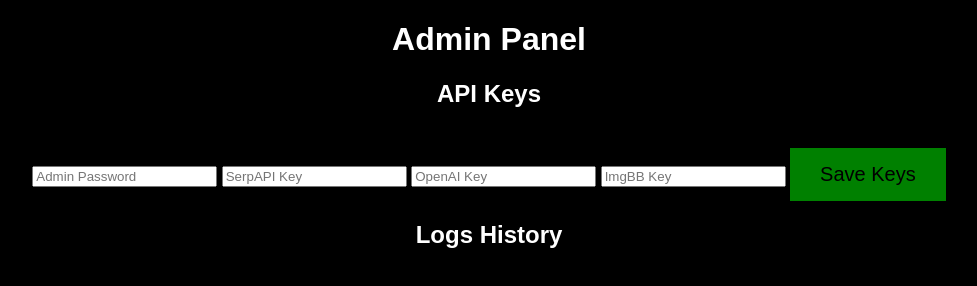
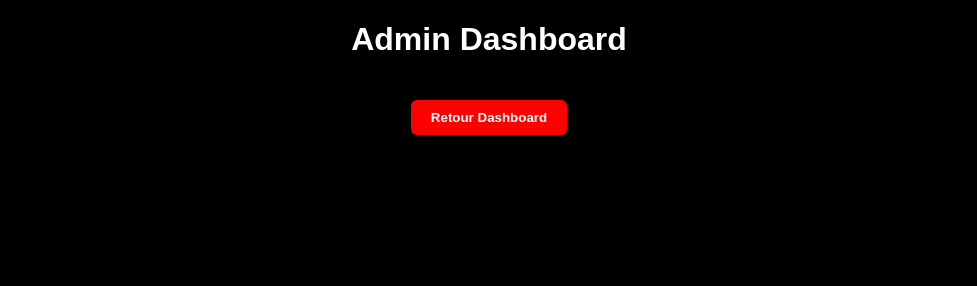
Before and after one commit to L3ryx/Rootaiv2, a website: page public/admin.html in a window 1280 px wide. Shown: the whole page, without its empty margins (151-1128 px from the left). Drawn offline with Linux system fonts and the light colour scheme.

Commit message:
Update admin.html

```diff
--- a/public/admin.html
+++ b/public/admin.html
@@ -1,33 +1,33 @@
 <!DOCTYPE html>
 <html>
 <head>
-<title>Admin Panel</title>
-<link rel="stylesheet" href="style.css">
+<meta charset="UTF-8">
+<title>Admin</title>
+<style>
+body{margin:0;background:#000;color:white;font-family:Arial;text-align:center;}
+button{
+  padding:10px 20px;
+  margin:20px;
+  background:red;
+  border:none;
+  color:white;
+  font-weight:bold;
+  border-radius:6px;
+  cursor:pointer;
+}
+</style>
 </head>
 <body>
 
-<h1 class="title">Admin Panel</h1>
+<h1>Admin Dashboard</h1>
 
-<div class="admin-container">
+<button onclick="back()">Retour Dashboard</button>
 
-<h2>API Keys</h2>
+<script>
+function back(){
+  window.location="/dashboard";
+}
+</script>
 
-<input type="password" id="adminPassword" placeholder="Admin Password" />
-
-<input type="text" id="serpapi" placeholder="SerpAPI Key" />
-<input type="text" id="openai" placeholder="OpenAI Key" />
-<input type="text" id="imgbb" placeholder="ImgBB Key" />
-
-<button onclick="saveConfig()" class="search-btn">
-Save Keys
-</button>
-
-<h2>Logs History</h2>
-
-<div id="logsHistory"></div>
-
-</div>
-
-<script src="admin.js"></script>
 </body>
 </html>
```
